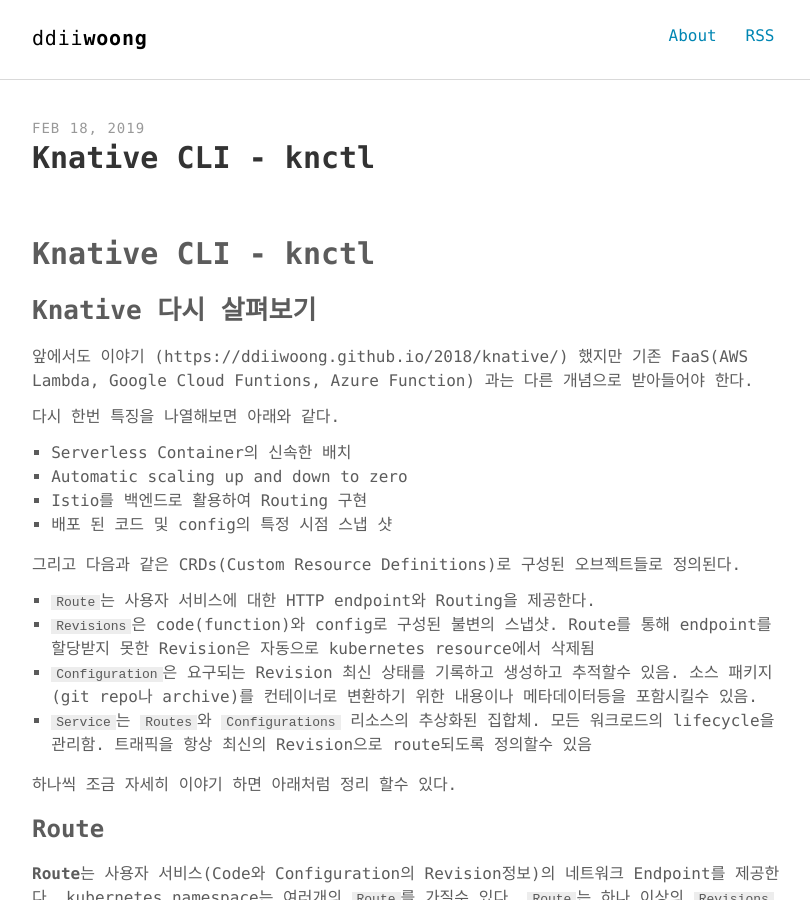
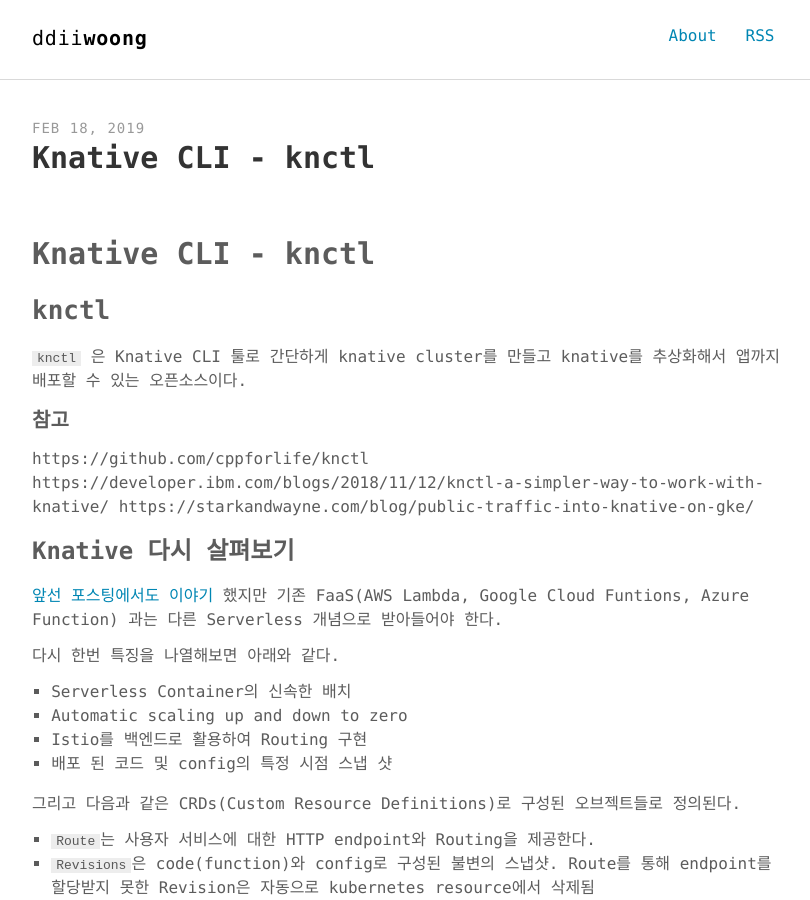
Before and after one commit to ddiiwoong/ddiiwoong.github.io_archive, a Jekyll site: the page built from _posts/2019-02-18-knative-knctl.md, in a window 1280 px wide and 900 px high. Shown: the whole window, without its empty margins (232-1042 px from the left). Built offline with Jekyll 4.4.1, drawn with Linux system fonts in a browser that asks for light colours; comment, search, counter and statistics services are not loaded; some of the changed text lies outside the part shown.

Commit message:
오타 및 header문구 수정

````diff
--- a/_posts/2019-02-18-knative-knctl.md
+++ b/_posts/2019-02-18-knative-knctl.md
@@ -8,9 +8,17 @@ keywords: "knative, Kubernetes, k8s, knative 설치, knative 구성, knctl"
 
 # Knative CLI - knctl
 
-## Knative 다시 살펴보기
+## knctl
+`knctl` 은 Knative CLI 툴로 간단하게 knative cluster를 만들고 knative를 추상화해서 앱까지 배포할 수 있는 오픈소스이다.
 
-앞에서도 이야기 (https://ddiiwoong.github.io/2018/knative/) 했지만 기존 FaaS(AWS Lambda, Google Cloud Funtions, Azure Function) 과는 다른 개념으로 받아들어야 한다.
+#### 참고
+https://github.com/cppforlife/knctl
+https://developer.ibm.com/blogs/2018/11/12/knctl-a-simpler-way-to-work-with-knative/
+https://starkandwayne.com/blog/public-traffic-into-knative-on-gke/
+
+### Knative 다시 살펴보기
+
+[앞선 포스팅에서도 이야기](https://ddiiwoong.github.io/2018/knative/) 했지만 기존 FaaS(AWS Lambda, Google Cloud Funtions, Azure Function) 과는 다른 Serverless 개념으로 받아들어야 한다.
 
 다시 한번 특징을 나열해보면 아래와 같다.
 
@@ -38,7 +46,7 @@ keywords: "knative, Kubernetes, k8s, knative 설치, knative 구성, knctl"
 ### Configuration
 `Configuration`은 최신의 `Revision`상태를 설명하고, 생성하고, 원하는 상태가 갱신될때 `Revision`의 상태를 추적한다. `Configuration`은 `Build`를 참조하여 소스(git repo 또는 archive)를 컨테이너로 변환하는 방법에 대한 가이드가 포함되어 있거나 단순히 컨테이너 이미지 및 수정에서 필요한 메타 데이터 만 참조 할 수 있다.
 
-## Product Integration
+### Product Integration
 
 2019년 2월 현재 0.3이 릴리스되고 있고 벌써 여러 제품에 통합이 되고 있다.
 
@@ -92,7 +95,7 @@ Your active configuration is: [cloudshell-4728]
 clusterrolebinding.rbac.authorization.k8s.io "cluster-admin-binding" created
 ```
 
-### knctl 설치
+## knctl 설치
 
 이번 포스팅에서는 Mac OS 설치 기준으로 작성하였다.
 
@@ -109,7 +112,7 @@ $ mv knctl-* /usr/local/bin/knctl
 $ chmod +x /usr/local/bin/knctl
 ```
 
-## Knative 배포
+## knctl 로 Knative 배포
 
 설치한 knctl로 Knative 배포를 진행한다. 설치되는 내용을 지켜보고 있으면 `istio`를 먼저 배포하고 그다음에 `Knative`를 설치하는 것을 확인할 수 있다. 배포되는 모듈들의 상태를 하나하나 체크해서 배포하기 때문에 설치상에 과정들을 확인할 수 있다.
 
@@ -179,6 +182,8 @@ knative-ingressgateway  34.***.***.248  80     6h
 Succeeded
 ```
 
+## Knative custom domain 연결
+
 Domain이 별도로 없기 때문에 Knative는 내부적으로 example.com이라고 하는 기본 domain을 사용한다. 그래서 실제 `knctl curl` 명령은 내부적으로 `hello.hello-test.example.com`으로 curl을 실행하게 되고 해당 결과를 아래와 같이 확인할 수 있다.
 
 ```
@@ -232,6 +237,8 @@ Succeeded
 $ curl http://hello.hello-test.knative.skcloud.io/
 Hello Rev1!
 ```
+
+## revision 추가
 
 이번에는 revision을 추가해보자. TARGET environment 변수를 `Rev2`로 수정하고 배포를 한다.
 기존 hello-00002 revision이 최신 revision으로 갱신되어 배포가 되는것을 확인할 수 있다.
@@ -287,7 +294,9 @@ hello-00001  previous  -            1 OK / 4    4h   -
 Succeeded
 ```
 
-Blue-Green Deploy는 knctl rollout 명령으로 수행할수 있다.
+## Blue/Green 배포
+
+Blue/Green Deploy는 knctl rollout 명령으로 수행할수 있다.
 rollout 할때 `--managed-route=false` 옵션을 줘야 특정 비율로 routing이 가능하다.
 아래 예시는 TARGET environment 변수를 `blue`, `green`으로 바꿔가면서 배포를 진행하였다.
 ```
````
Also changed, not shown: other parts of _posts/2019-02-18-knative-knctl.md (+2 -7 lines).
